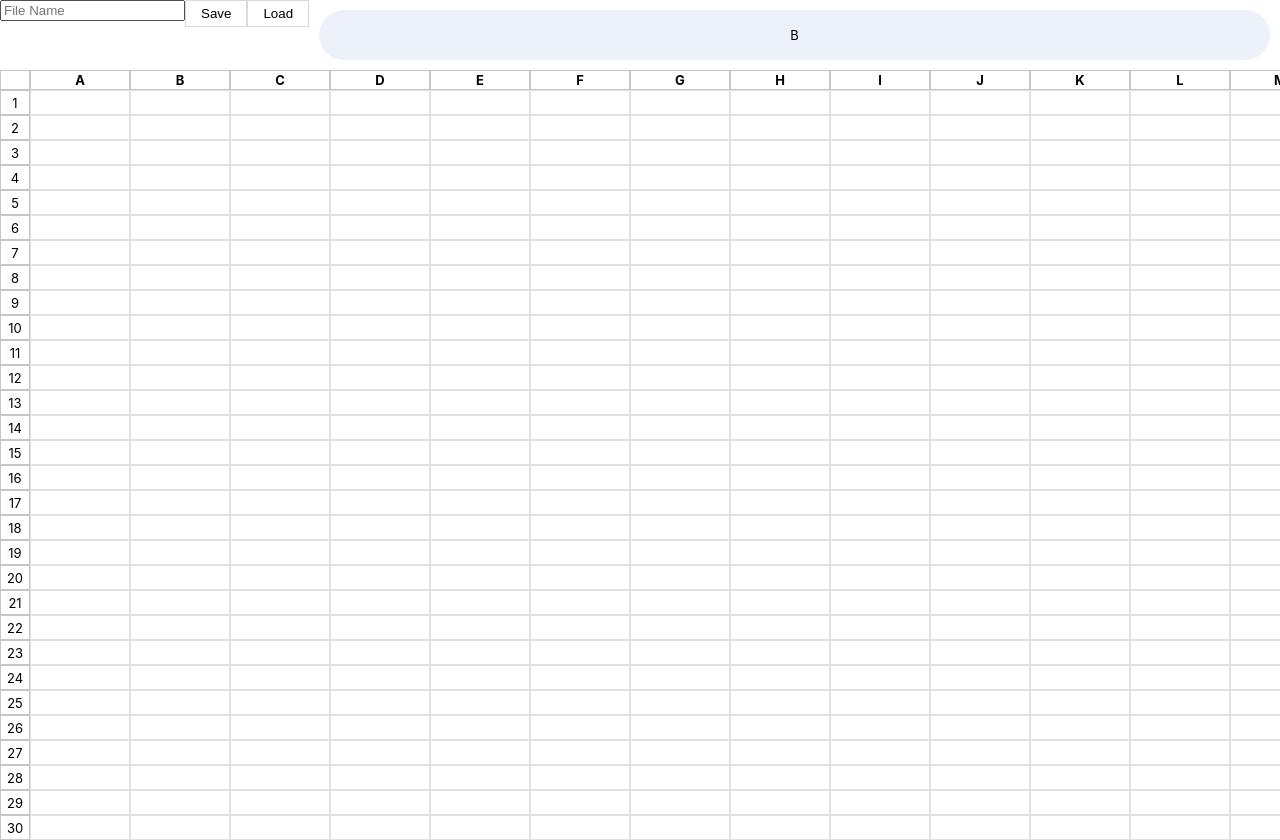
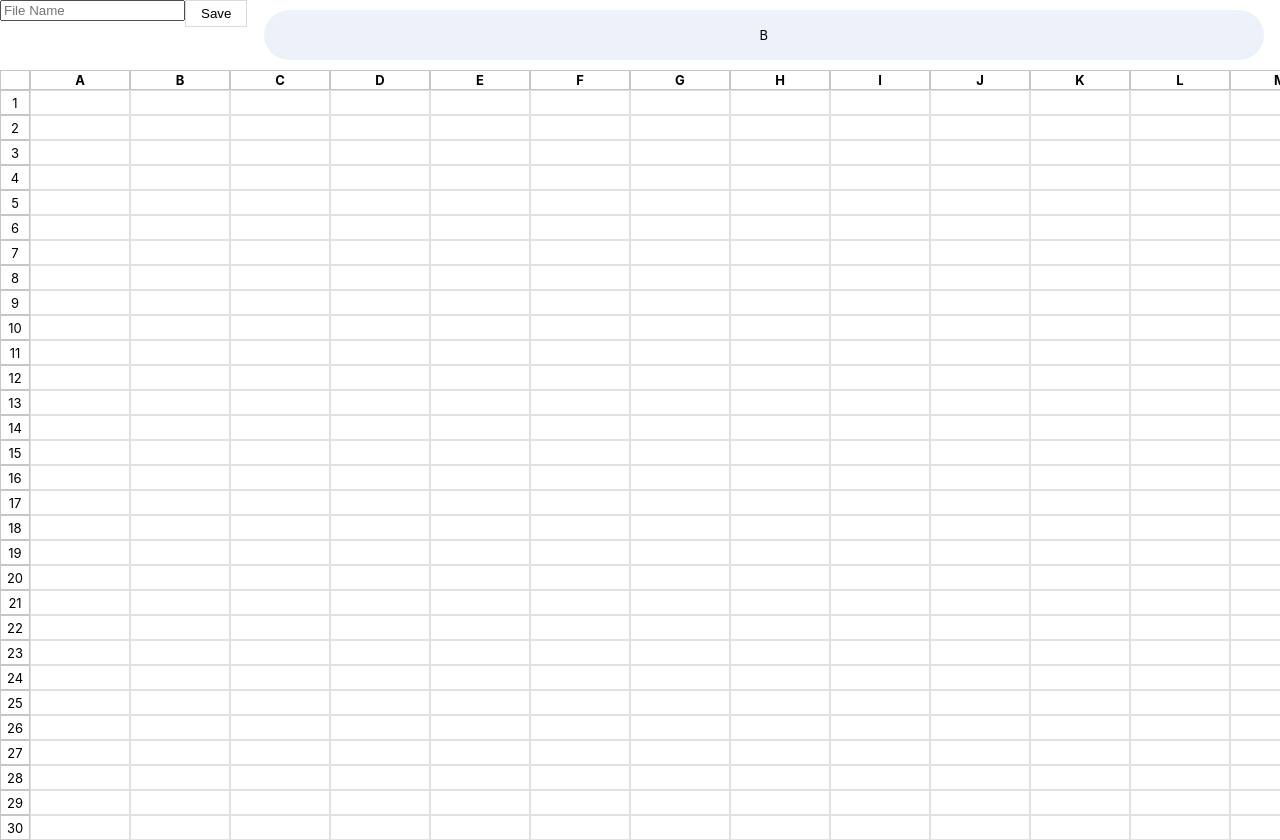
Before and after one commit to aSujal/GoogleSheetsClone, a React (Create React App) app: page / in a window 1280 px wide. Shown: the top 840 px of the page. Built offline with nearby package versions, Linux system fonts and the light colour scheme.

Commit message:
Removed Load

```diff
--- a/src/containers/TitleMenu/TitleMenu.tsx
+++ b/src/containers/TitleMenu/TitleMenu.tsx
@@ -87,9 +87,6 @@ const TitleMenu: FunctionComponent = () => {
             Save
           </button>
         </li>
-        <li>
-          <button className={style.MenuButton}> Load </button>
-        </li>
       </ul>
     </div>
   );
```
